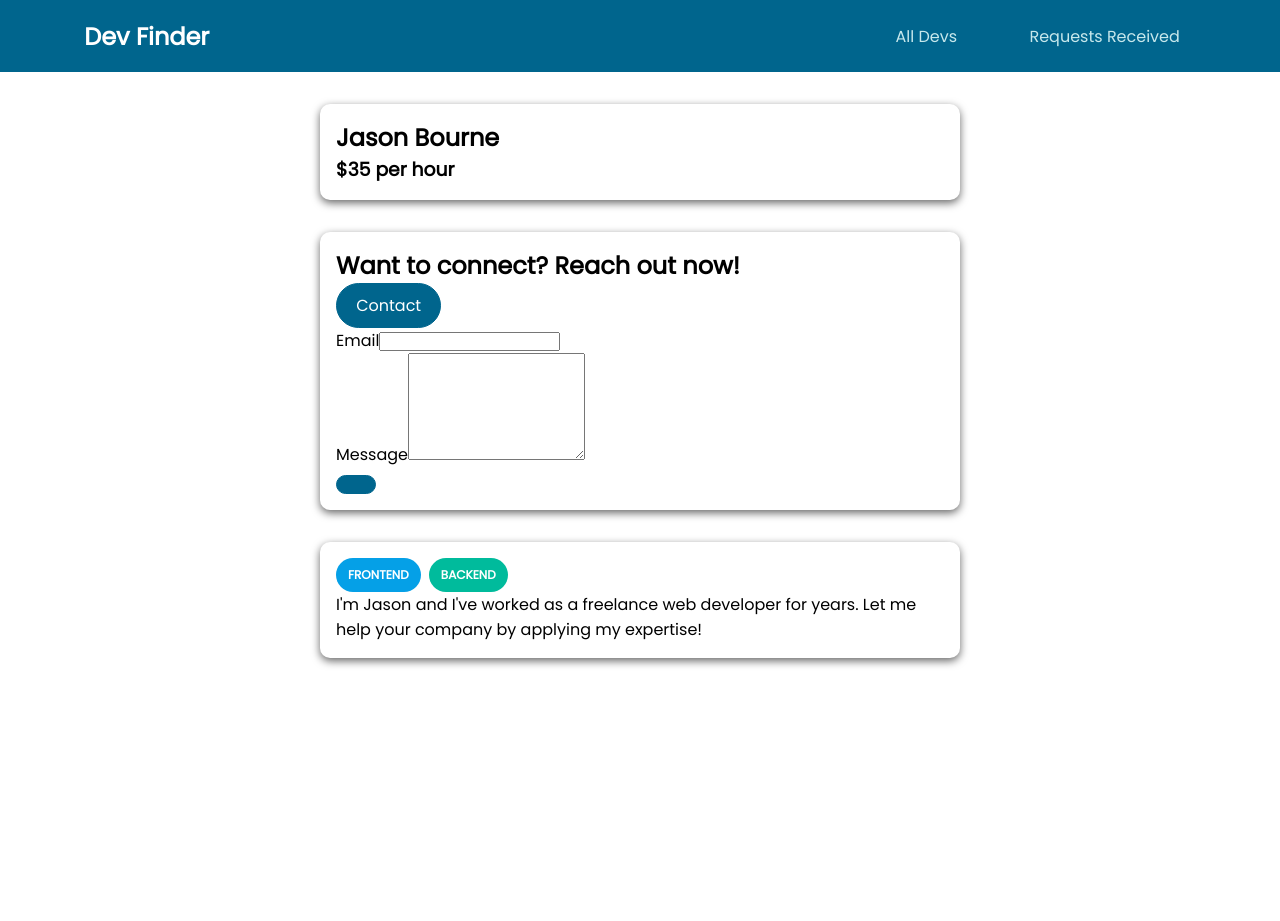
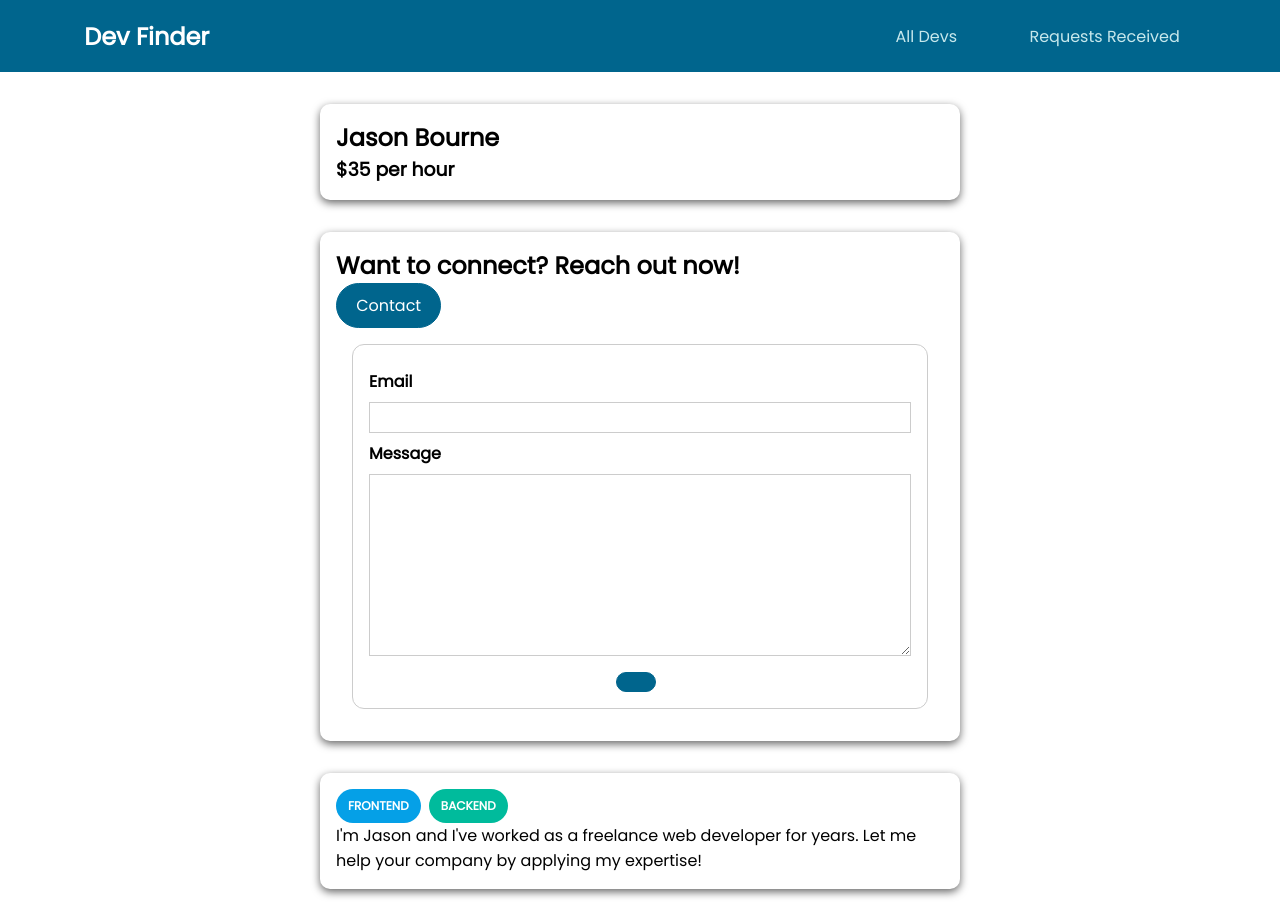
Before and after one commit to torressam333/dev-finder, a Vue app: page /developers/dev1/contact in a window 1280 px wide. Before the commit the page ends 800 px from the top, so only its background shows below. Built offline with nearby package versions, Linux system fonts and the light colour scheme.

Commit message:
Add styling to contact dev form

```diff
--- a/src/pages/requests/ContactDev.vue
+++ b/src/pages/requests/ContactDev.vue
@@ -1,10 +1,10 @@
 <template>
   <form action="">
-    <div>
+    <div class="form-control">
       <label for="email">Email</label>
       <input type="text" id="email" />
     </div>
-    <div>
+    <div class="form-control">
       <label for="message">Message</label>
       <textarea name="message" id="message" rows="7"></textarea>
     </div>
@@ -23,4 +23,46 @@ export default {
 };
 </script>
 
-<style scoped></style>
+<style scoped>
+form {
+  border: 1px solid #ccc;
+  border-radius: 12px;
+  margin: 1rem;
+  padding: 1rem;
+}
+
+.form-control {
+  margin: 0.5rem 0;
+}
+
+label {
+  display: block;
+  font-weight: bold;
+  margin-bottom: 0.5rem;
+}
+
+input,
+textarea {
+  border: 1px solid #ccc;
+  display: block;
+  font: inherit;
+  padding: 0.15rem;
+  width: 100%;
+}
+
+input:focus,
+textarea:focus {
+  background-color: rgb(212, 212, 212);
+  border-color: #00658d;
+  outline: none;
+}
+
+.errors {
+  font-weight: bold;
+  color: rgb(173, 17, 17);
+}
+
+.actions {
+  text-align: center;
+}
+</style>
```
